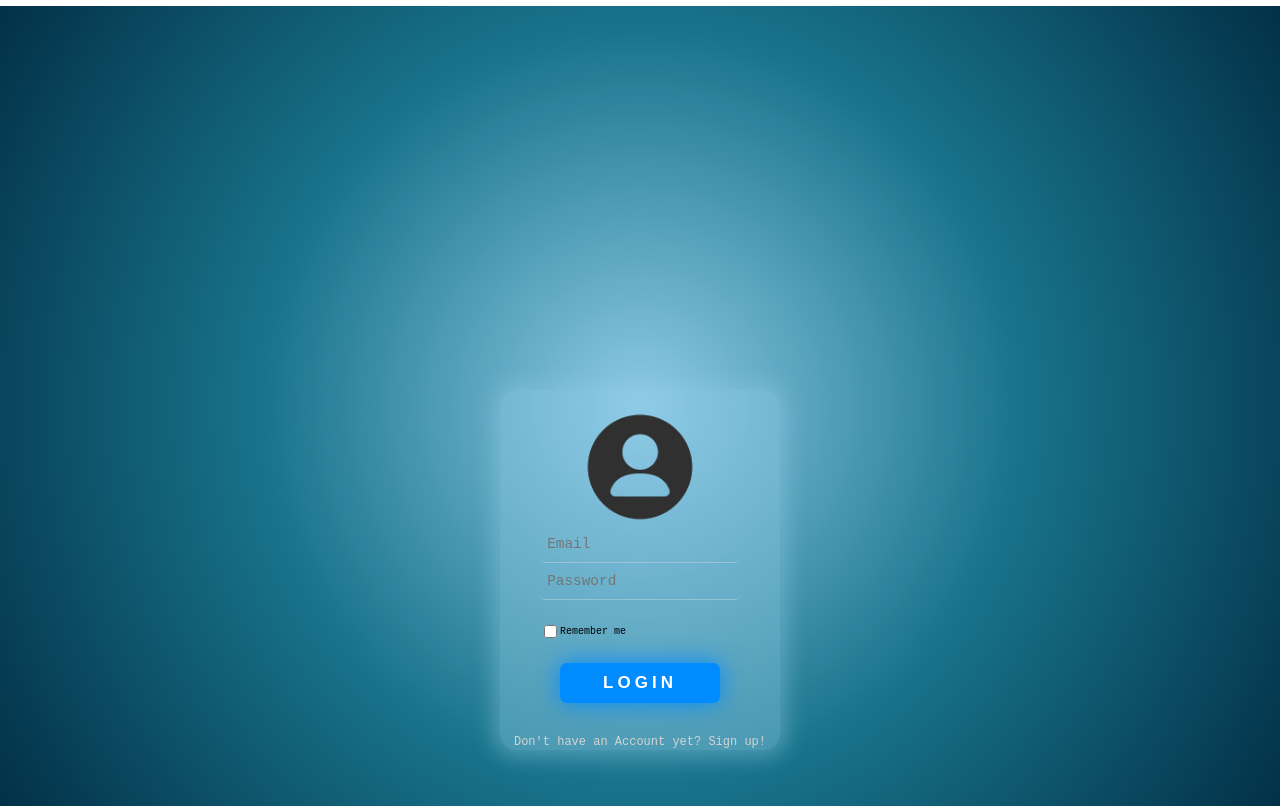
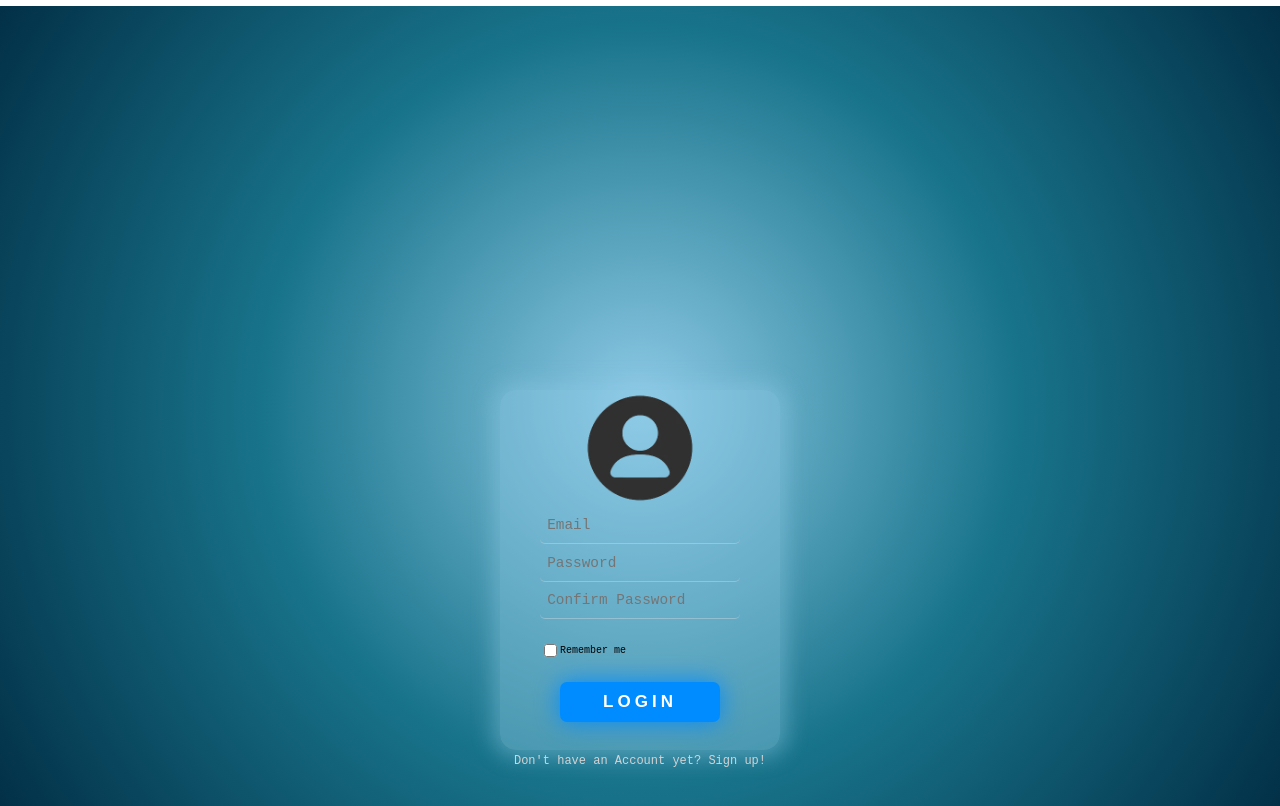
Before and after one commit to KitNaIn/Crew_Capstone, a React (Create React App) app in the folder frontend/: page /login in a window 1280 px wide. Built offline with nearby package versions, Linux system fonts and the light colour scheme.

Commit message:
## Register Form - added password confirmation

```diff
--- a/frontend/src/components/security/Home.tsx
+++ b/frontend/src/components/security/Home.tsx
@@ -22,10 +22,12 @@ enum BoxState {
 function Home(props: Props) {
     const [username, setUsername] = useState('');
     const [password, setPassword] = useState('');
+    const [confirmPassword, setConfirmPassword] = useState('');
     const [buttonType, setButtonType] = useState<ButtonType | undefined>(undefined);
     const [boxState, setBoxState] = useState<BoxState>(BoxState.Login);
     const navigate = useNavigate();
     const [animate, setAnimate] = useState(false);
+    const [passwordsMatch, setPasswordsMatch] = useState(true);
 
     function onSubmit(e: FormEvent<HTMLFormElement>) {
         e.preventDefault();
@@ -41,13 +43,17 @@ function Home(props: Props) {
                     toast.error(error.message || 'Login failed');
                 });
         } else if (buttonType === ButtonType.Register) {
+            if (password !== confirmPassword) {
+                toast.error('Passwords do not match');
+                return;
+            }
+
             props.register(username, password)
                 .then(() => {
                     navigate('/login');
                 })
                 .catch((error) => {
                     toast.error(error.message || 'Registration failed');
-
                 });
         }
     }
@@ -66,6 +72,12 @@ function Home(props: Props) {
 
     function onChangeHandlerPassword(e: ChangeEvent<HTMLInputElement>) {
         setPassword(e.target.value);
+        setPasswordsMatch(e.target.value === confirmPassword);
+    }
+
+    function onChangeHandlerConfirmPassword(e: ChangeEvent<HTMLInputElement>) {
+        setConfirmPassword(e.target.value);
+        setPasswordsMatch(e.target.value === password);
     }
 
     function onClickLogin() {
@@ -107,10 +119,21 @@ function Home(props: Props) {
                                             onChange={onChangeHandlerPassword}
                                         />
                                         <span className="input-border"></span>
+                                        <input
+                                            className="input"
+                                            type="password"
+                                            placeholder="Confirm Password"
+                                            required
+                                            minLength={3}
+                                            onChange={onChangeHandlerConfirmPassword}
+                                        />
+                                        <span className="input-border"></span>
                                     </div>
                                     <div style={{ display: 'flex', marginTop: '2vh', alignItems: 'center' }}>
                                         <input type="checkbox" />{' '}
-                                        <p style={{ display: 'flex', fontSize: '10px', marginRight: '5vw' }}>Remember me</p>
+                                        <p style={{ display: 'flex', fontSize: '10px', marginRight: '5vw' }}>
+                                            Remember me
+                                        </p>
                                     </div>
                                     <button type="submit" className="shadow__btn" onClick={onClickLogin}>
                                         Login
@@ -132,7 +155,7 @@ function Home(props: Props) {
                         </>
                     ) : (
                         <>
-                            <h2 style={{letterSpacing:'-1px'}}>Register</h2>
+                            <h2 style={{ letterSpacing: '-1px' }}>Register</h2>
                             <form className="form" onSubmit={onSubmit}>
                                 <div className="fields">
                                     <div className="form">
@@ -143,7 +166,7 @@ function Home(props: Props) {
                                             onChange={onChangeHandlerUsername}
                                             type="email"
                                         />
-                                        <span className="input-border" ></span>
+                                        <span className="input-border"></span>
                                         <input
                                             className="input"
                                             type="password"
@@ -153,12 +176,28 @@ function Home(props: Props) {
                                             onChange={onChangeHandlerPassword}
                                         />
                                         <span className="input-border"></span>
+                                        <input
+                                            className="input"
+                                            type="password"
+                                            placeholder="Confirm Password"
+                                            required
+                                            minLength={3}
+                                            onChange={onChangeHandlerConfirmPassword}
+                                        />
+                                        <span className="input-border"></span>
+                                        {!passwordsMatch && <p style={{color:'indianred'}}>Passwords do not match.</p>}
                                     </div>
                                     <div style={{ display: 'flex', marginTop: '2vh', alignItems: 'center' }}>
                                         <input type="checkbox" />{' '}
-                                        <p style={{ display: 'flex', fontSize: '10px', marginRight: '5vw' }}>Remember me</p>
+                                        <p style={{ display: 'flex', fontSize: '10px', marginRight: '5vw' }}>
+                                            Remember me
+                                        </p>
                                     </div>
-                                    <button type="submit" className="shadow__btn" onClick={() => setButtonType(ButtonType.Register) }>
+                                    <button
+                                        type="submit"
+                                        className="shadow__btn"
+                                        onClick={() => setButtonType(ButtonType.Register)}
+                                    >
                                         Register
                                     </button>
                                     <p
@@ -169,7 +208,7 @@ function Home(props: Props) {
                                             marginTop: '1vh',
                                             fontSize: '1.5vh',
                                             cursor: 'pointer',
-                                            alignSelf:'center'
+                                            alignSelf: 'center',
                                         }}
                                     >
                                         Go back to Login
```
